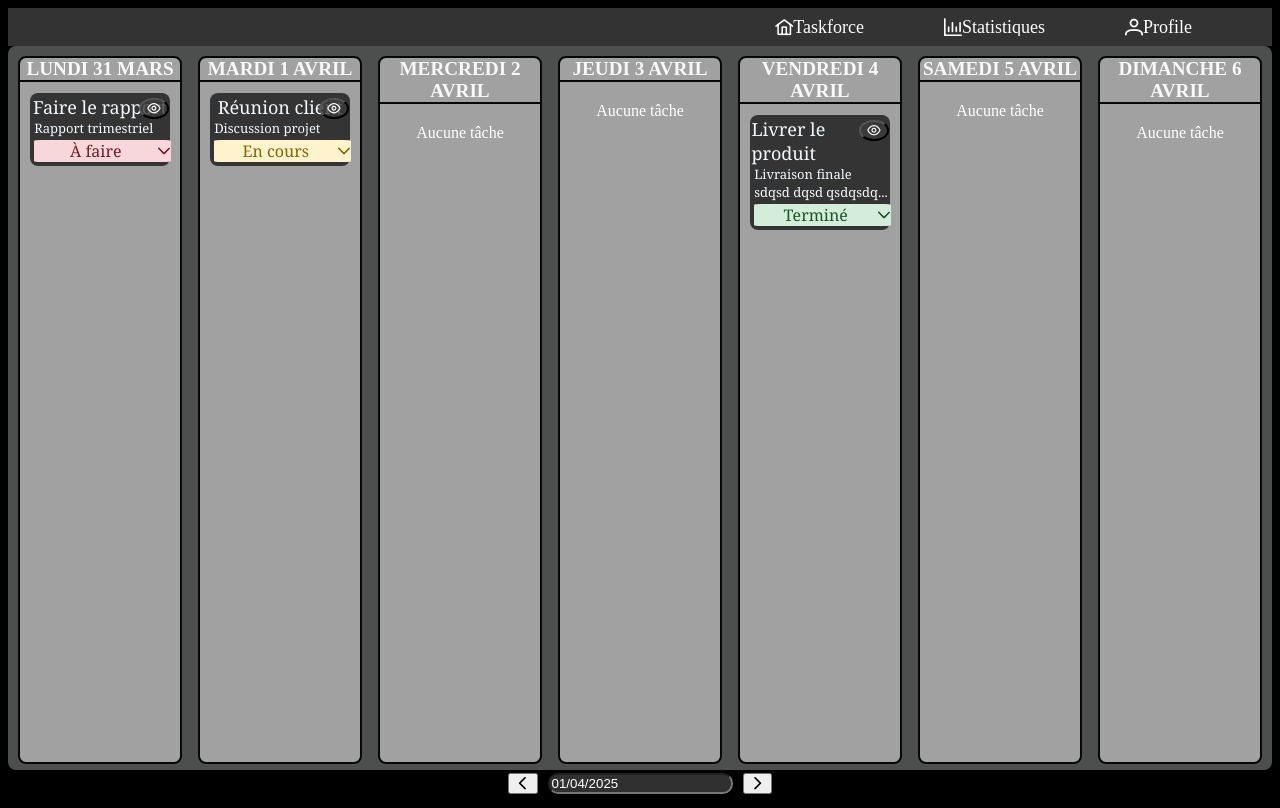
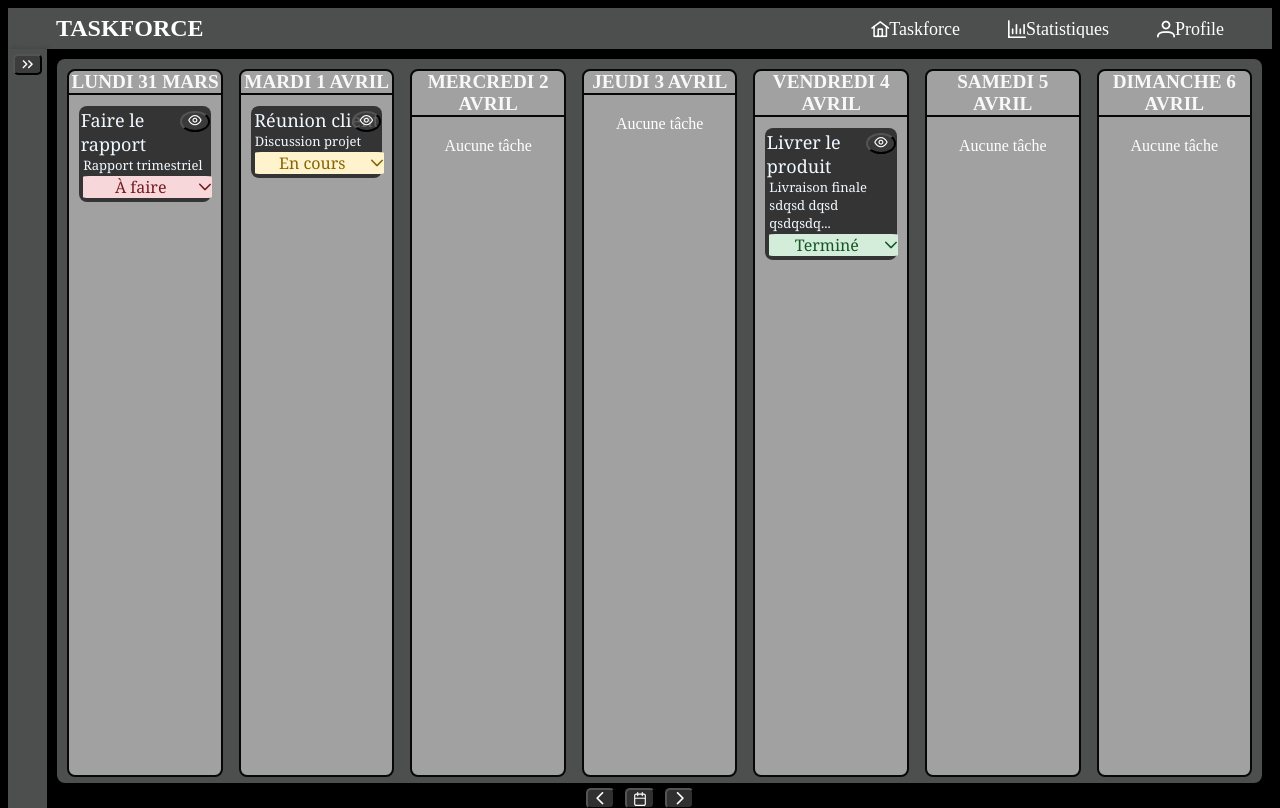
Before and after one commit to bachir99999/taskforce-front, a React (Vite) app: page / in a window 1280 px wide. Built offline with nearby package versions, Linux system fonts and the light colour scheme.

Commit message:
sidebar for main page

```diff
--- a/src/App.css
+++ b/src/App.css
@@ -1,16 +1,9 @@
 html, body, #root {
   height: 100%;
-overflow: hidden;
+  overflow: hidden;
   background-color: hsl(0, 0%, 0%);
 }
 
 .app-container {
-  height: 88%;
+  height: 100%;
 }
-
-.calendar-controls {
-  padding-top: 3px;
-  display: flex;
-  justify-content: center;
-  gap: 10px;
-}
--- a/src/App.tsx
+++ b/src/App.tsx
@@ -1,99 +1,18 @@
-import { useState } from "react";
-import { Calendar } from "primereact/calendar";
-import TaskCalendar from "./components/TaskCalendar/TaskCalendar";
-import "primeicons/primeicons.css";
-import { Task } from "./types/task";
-import "./App.css";
-import { Button } from "primereact/button";
 import Navbar from "./components/Navbar/Navbar";
 import { Route, Routes } from "react-router-dom";
-
-const tasks: Task[] = [
-  {
-    id: 1,
-    title: "Faire le rapport",
-    status: "TODO",
-    description: "Rapport trimestriel",
-    date: new Date("2025-03-31"),
-  },
-  {
-    id: 2,
-    title: "Réunion client",
-    status: "En cours",
-    description: "Discussion projet",
-    date: new Date("2025-04-01"),
-  },
-  {
-    id: 3,
-    title: "Livrer le produit",
-    status: "Terminé",
-    description:
-      "Livraison finale sdqsd dqsd qsdqsdqsdqsdqs qsdqs dqsdqs dqsd qd qs dqsd qsdqs dqsdqsd qs dqsd ",
-    date: new Date("2025-04-04"),
-  },
-];
-
-const getMonday = (date: Date) => {
-  const day = date.getDay();
-  const diff = day === 0 ? -6 : 1 - day; // Ajuster si dimanche
-  const monday = new Date(date);
-  monday.setDate(date.getDate() + diff);
-  return monday;
-};
+import TaskBoard from "./components/TaskBoard/TaskBoard";
+import "./App.css";
 
 function App() {
-  const [startDate, setStartDate] = useState(getMonday(new Date()));
-  const [selectedDate, setSelectedDate] = useState<Date>(new Date());
-
-  const prevWeek = () => {
-    setStartDate((prev) => {
-      const newDate = new Date(prev);
-      newDate.setDate(newDate.getDate() - 7);
-      return newDate;
-    });
-  };
-
-  const nextWeek = () => {
-    setStartDate((prev) => {
-      const newDate = new Date(prev);
-      newDate.setDate(newDate.getDate() + 7);
-      return newDate;
-    });
-  };
-
-  const onDateChange = (e: any) => {
-    if (e.value) {
-      setSelectedDate(e.value);
-      setStartDate(getMonday(e.value));
-    }
-  };
-
   return (
-    <>
+    <div className="app-container">
       <Navbar />
       <Routes>
-        <Route
-          path="/"
-          element={
-            <div className="app-container">
-              <TaskCalendar tasks={tasks} startDate={startDate} />
-              <div className="calendar-controls">
-                <Button icon="pi pi-chevron-left" onClick={prevWeek} />
-                <Calendar
-                  value={selectedDate}
-                  onChange={onDateChange}
-                  dateFormat="dd/mm/yy"
-                  className="week-selector"
-                />
-                <Button icon="pi pi-chevron-right" onClick={nextWeek} />
-              </div>
-            </div>
-          }
-        />
+        <Route path="/" element={<TaskBoard />} />
         <Route path="/stats" element={<h1>Statistiques</h1>} />
         <Route path="/user" element={<h1>Mon profile</h1>} />
       </Routes>
-    </>
+    </div>
   );
 }
 
--- a/src/components/CalendarPopup/CalendarPopup.css
+++ b/src/components/CalendarPopup/CalendarPopup.css
@@ -7,8 +7,19 @@
     color: white;
   }
 
-  .p-button-secondary, .p-datepicker-prev, .p-datepicker-next{
+  .p-button-secondary, .p-datepicker-prev, .p-datepicker-next, .p-datepicker-trigger {
     background: rgba(60, 60, 60, 0.8);
     color: white;
     border-radius: 5px;
   }
+
+  .hide-input .p-inputtext {
+    z-index: -1;
+    position: absolute;
+  }
+
+  .p-datepicker td span:hover {
+    background-color: rgba(255, 255, 255, 0.2);
+    border-radius: 50%;
+    transition: background-color 0.2s ease-in-out;
+  }
--- a/src/components/CalendarPopup/CalendarPopup.tsx
+++ b/src/components/CalendarPopup/CalendarPopup.tsx
@@ -1,11 +1,11 @@
 import { Calendar } from "primereact/calendar";
 import { addLocale } from "primereact/api";
-import { Task } from "../../types/task";
 import "./CalendarPopup.css";
 
 interface CalendarPopupProps {
   date: Date;
-  handleChange: (field: keyof Task, value: any) => void;
+  handleChange: (value: any) => void;
+  onlyIcon: boolean;
 }
 
 addLocale("fr", {
@@ -55,13 +55,15 @@ addLocale("fr", {
   weekHeader: "Sem.",
 });
 
-function CalendarPopup({ date, handleChange }: CalendarPopupProps) {
+function CalendarPopup({ date, handleChange, onlyIcon }: CalendarPopupProps) {
   return (
     <Calendar
+      className={onlyIcon ? "hide-input" : ""}
       value={date}
       locale="fr"
-      onChange={(e) => handleChange("date", e.target.value)}
+      onChange={(e) => handleChange(e.target.value)}
       showButtonBar
+      showIcon={onlyIcon}
     />
   );
 }
--- a/src/components/Navbar/Navbar.css
+++ b/src/components/Navbar/Navbar.css
@@ -1,21 +1,34 @@
-.navbar {
+.taskforce-navbar {
+  background: #4d4e4e;
+  padding: 7px 3em;
+  display: flex;
+  align-items: center;
+  justify-content: space-between;
+}
+
+.taskforce-navbar-title{
+  color: white;
+  font-size: 24px;
+  font-weight: bold;
+}
+
+.taskforce-navbar-menu {
     display: flex;
     justify-content: flex-end;
-    background-color: #333;
-    padding: 10px 5em;
+
   }
 
-  .navbar a {
+  .taskforce-navbar-menu a {
     color: white;
     text-decoration: none;
     font-size: 18px;
   }
 
-  .navbar a:hover {
+  .taskforce-navbar-menu a:hover {
     text-decoration: underline;
   }
 
   .p-tabmenu-nav {
     display: flex;
-    gap: 5em;
+    gap: 3em;
 }
--- a/src/components/Navbar/Navbar.tsx
+++ b/src/components/Navbar/Navbar.tsx
@@ -14,16 +14,23 @@ function Navbar() {
       icon: "pi pi-chart-bar",
       command: () => navigate("/stats"),
     },
-    { label: "Profile", icon: "pi pi-user", command: () => navigate("/user") },
+    {
+      label: "Profile",
+      icon: "pi pi-user",
+      command: () => navigate("/user"),
+    },
   ];
 
   return (
-    <div className="navbar">
-      <TabMenu
-        model={items}
-        activeIndex={activeIndex}
-        onTabChange={(e) => setActiveIndex(e.index)}
-      />
+    <div className="taskforce-navbar">
+      <div className="taskforce-navbar-title">TASKFORCE</div>
+      <div className="taskforce-navbar-menu">
+        <TabMenu
+          model={items}
+          activeIndex={activeIndex}
+          onTabChange={(e) => setActiveIndex(e.index)}
+        />
+      </div>
     </div>
   );
 }
--- /dev/null
+++ b/src/components/TaskBoard/TaskBoard.css
@@ -0,0 +1,26 @@
+.taskforce-board {
+    height: 88%;
+  }
+
+  .calendar-controls {
+    padding-top: 35px;
+    display: flex;
+    justify-content: center;
+    gap: 10px;
+  }
+
+  .calendar-controls-buttons{
+    background: rgba(60, 60, 60, 0.8);
+    color: white;
+    border-radius: 5px;
+  }
+
+  .test {
+    display: flex;
+    height: 100%;
+    gap: 10px;
+}
+
+.test  .taskforce-calendar {
+    margin-top: 10px
+}
--- /dev/null
+++ b/src/components/TaskBoard/TaskBoard.tsx
@@ -0,0 +1,96 @@
+import { useState } from "react";
+import { Task } from "../../types/task";
+import TaskCalendar from "../TaskCalendar/TaskCalendar";
+import { Button } from "primereact/button";
+import CalendarPopup from "../CalendarPopup/CalendarPopup";
+import "./TaskBoard.css";
+import TaskSidebar from "../TaskSidebar/TaskSidebar";
+
+const tasks: Task[] = [
+  {
+    id: 1,
+    title: "Faire le rapport",
+    status: "TODO",
+    description: "Rapport trimestriel",
+    date: new Date("2025-03-31"),
+  },
+  {
+    id: 2,
+    title: "Réunion client",
+    status: "En cours",
+    description: "Discussion projet",
+    date: new Date("2025-04-01"),
+  },
+  {
+    id: 3,
+    title: "Livrer le produit",
+    status: "Terminé",
+    description:
+      "Livraison finale sdqsd dqsd qsdqsdqsdqsdqs qsdqs dqsdqs dqsd qd qs dqsd qsdqs dqsdqsd qs dqsd ",
+    date: new Date("2025-04-04"),
+  },
+];
+
+const getMonday = (date: Date) => {
+  const day = date.getDay();
+  const diff = day === 0 ? -6 : 1 - day; // Ajuster si dimanche
+  const monday = new Date(date);
+  monday.setDate(date.getDate() + diff);
+  return monday;
+};
+
+function TaskBoard() {
+  const [startDate, setStartDate] = useState(getMonday(new Date()));
+  const [selectedDate, setSelectedDate] = useState<Date>(new Date());
+
+  const prevWeek = () => {
+    setStartDate((prev) => {
+      const newDate = new Date(prev);
+      newDate.setDate(newDate.getDate() - 7);
+      return newDate;
+    });
+  };
+
+  const nextWeek = () => {
+    setStartDate((prev) => {
+      const newDate = new Date(prev);
+      newDate.setDate(newDate.getDate() + 7);
+      return newDate;
+    });
+  };
+
+  const onDateChange = (value: any) => {
+    if (value) {
+      setSelectedDate(value);
+      setStartDate(getMonday(value));
+    }
+  };
+
+  return (
+    <div className="taskforce-board">
+      <div className="test">
+        <TaskSidebar handleFilter={() => {}} />
+        <TaskCalendar tasks={tasks} startDate={startDate} />
+      </div>
+      <div className="calendar-controls">
+        <Button
+          icon="pi pi-chevron-left"
+          onClick={prevWeek}
+          className="calendar-controls-buttons"
+        />
+        <CalendarPopup
+          date={selectedDate}
+          handleChange={onDateChange}
+          onlyIcon
+        />
+        <Button
+          icon="pi pi-chevron-right"
+          onClick={nextWeek}
+          className="calendar-controls-buttons"
+        />
+      </div>
+    </div>
+  );
+}
+
+export default TaskBoard;
--- a/src/components/TaskCalendar/TaskCalendar.css
+++ b/src/components/TaskCalendar/TaskCalendar.css
@@ -1,12 +1,14 @@
 .taskforce-calendar {
     display: flex;
     gap: 2vh;
-    overflow-x: auto;
+    overflow-x: hidden;
     overflow-y: hidden;
     padding: 10px;
     background: #4d4e4e;
     border-radius: 1vh;
+    width: 100%;
     height:100%;
+    margin-right: 10px;
   }
 
 .taskcolumn-calendar {
--- /dev/null
+++ b/src/components/TaskSidebar/TaskSidebar.css
@@ -0,0 +1,93 @@
+.taskforce-sidebar {
+    height: 100vh;
+    background-color: #4d4e4e;
+    left: 0;
+    display: flex;
+    flex-direction: column;
+    padding: 5px;
+    box-shadow: 2px 0 5px rgba(0, 0, 0, 0.2);
+}
+
+.taskforce-sidebar-component{
+    background-color: #4d4e4e;
+}
+
+.taskforce-sidebar-buttons {
+    color: white;
+    background: rgba(60, 60, 60);
+    border-radius: 20%;
+}
+
+.taskforce-sidebar-header{
+    display: flex;
+    align-items: center;
+    justify-content: space-between;
+    color: white;
+    font-family: 'Courier New', Courier, monospace;
+    font-size: 24px;
+    font-weight: bold;
+}
+
+
+.taskforce-sidebar-multiselect {
+    width: 100%;
+    background-color: #444 ;
+    border-radius: 5px;
+    color: white;
+    border: none;
+    margin-top: 10px;
+}
+
+.p-multiselect {
+    width: 100% ;
+    background-color: #555 ;
+    color: white ;
+    border: 1px solid #666 ;
+}
+
+
+.p-multiselect .p-multiselect-label {
+    color: white ;
+}
+
+.p-multiselect-panel {
+    background-color: #333 ;
+    border: 1px solid #555 ;
+}
+
+
+.p-multiselect-items .p-multiselect-item {
+    background-color: #333 ;
+    color: white ;
+    transition: background 0.3s ease;
+}
+
+.p-multiselect-items .p-multiselect-item:hover {
+    background-color: rgba(115, 118, 121, 0.767);
+}
+
+.p-multiselect-item.p-highlight {
+    background-color:rgba(33, 70, 100, 0.767);
+    color: white ;
+}
+
+.p-multiselect-item.p-highlight:hover {
+    background-color:rgba(45, 107, 158, 0.767);
+}
+
+.p-multiselect-checkbox, .p-multiselect-select-all, .p-multiselect-header {
+    opacity: 0;
+    position: absolute;
+    pointer-events: none;
+}
+
+.taskforce-sidebar-multiselect-container {
+    color: white;
+    font-size: 20px;
+}
+
+.p-sidebar-content {
+    display: flex;
+    flex-direction: column;
+    gap: 25px;
+}
--- /dev/null
+++ b/src/components/TaskSidebar/TaskSidebar.tsx
@@ -0,0 +1,61 @@
+import { Button } from "primereact/button";
+import { TaskStatus } from "../../types/task";
+import "./TaskSidebar.css";
+import { useState } from "react";
+import { Sidebar } from "primereact/sidebar";
+
+import { MultiSelect } from "primereact/multiselect";
+
+interface TaskSidebarProps {
+  handleFilter: (status: TaskStatus) => void;
+}
+
+const taskStatusOptions = [
+  { label: "À faire", value: "TODO" },
+  { label: "En cours", value: "En cours" },
+  { label: "Terminé", value: "Terminé" },
+];
+
+function TaskSidebar({ handleFilter }: TaskSidebarProps) {
+  const [visible, setVisible] = useState<boolean>(false);
+  const [selectedStatus, setSelectedStatus] = useState<TaskStatus>();
+
+  return (
+    <div className="taskforce-sidebar">
+      <Sidebar
+        className="taskforce-sidebar-component"
+        visible={visible}
+        onHide={() => setVisible(false)}
+        showCloseIcon={false}
+      >
+        <div className="taskforce-sidebar-header">
+          Taskforce{" "}
+          <Button
+            className="taskforce-sidebar-buttons"
+            icon="pi pi-angle-double-left"
+            onClick={() => setVisible(false)}
+          />
+        </div>
+        <div className="taskforce-sidebar-multiselect-container">
+          Filtre sur les status
+          <MultiSelect
+            className="taskforce-sidebar-multiselect"
+            value={selectedStatus}
+            onChange={(e) => setSelectedStatus(e.value)}
+            options={taskStatusOptions}
+            optionLabel="label"
+            optionValue="value"
+            placeholder="Status selectionné(s)"
+          />
+        </div>
+      </Sidebar>
+      <Button
+        className="taskforce-sidebar-buttons"
+        icon="pi pi-angle-double-right"
+        onClick={() => setVisible(true)}
+      />
+    </div>
+  );
+}
+
+export default TaskSidebar;
--- a/src/main.tsx
+++ b/src/main.tsx
@@ -2,6 +2,8 @@ import React from "react";
 import ReactDOM from "react-dom/client";
 import { BrowserRouter as Router } from "react-router-dom";
 import App from "./App";
+import "primeicons/primeicons.css";
+import "primereact/resources/primereact.css";
 import "./index.css";
 
 ReactDOM.createRoot(document.getElementById("root")!).render(
```
